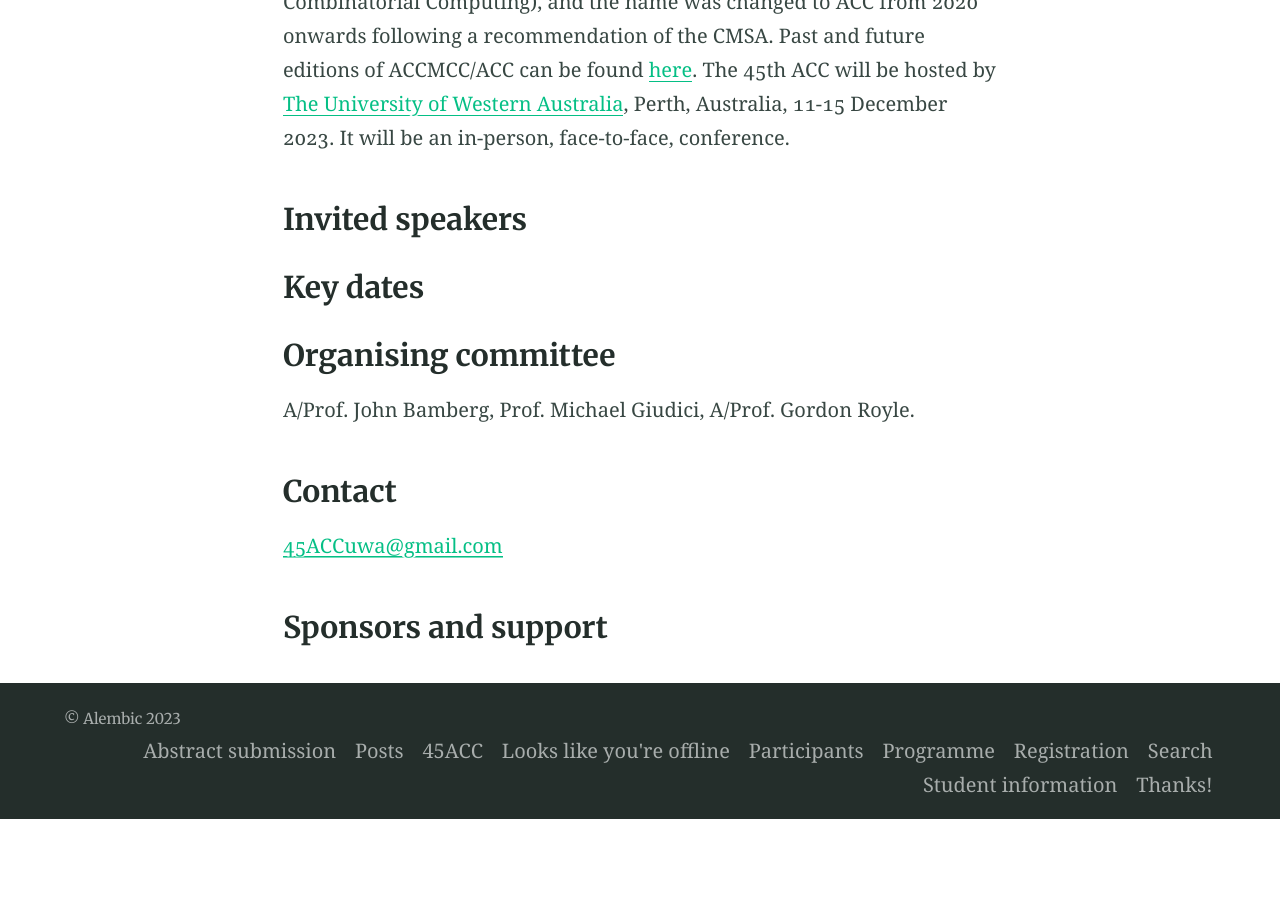
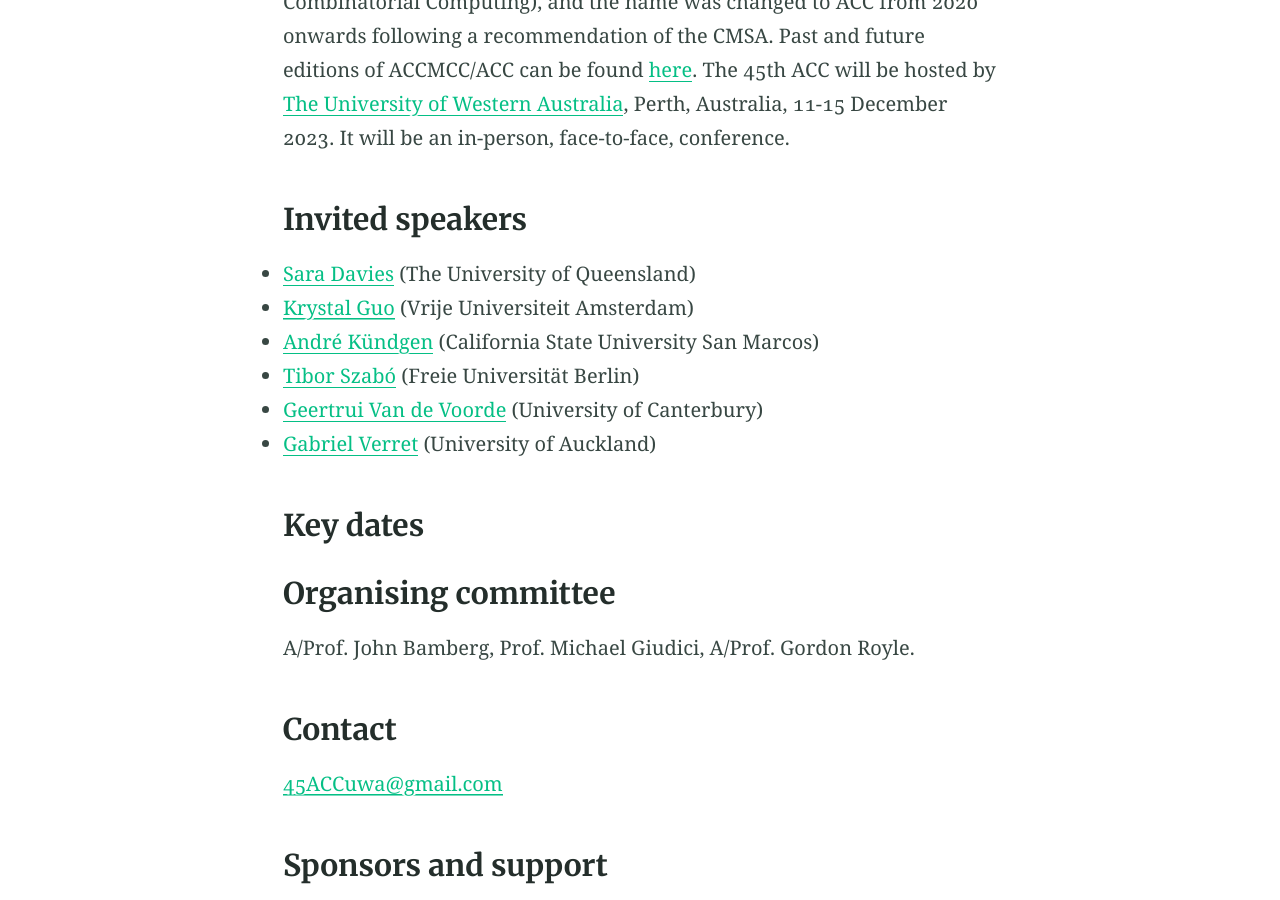
Before and after one commit to 45ACC/45ACC.github.io, a Jekyll site: the page built from index.md, in a window 1280 px wide and 900 px high, scrolled down 731 px. Built offline with Jekyll 4.4.1, drawn with Linux system fonts in a browser that asks for light colours; before the commit the page ends 1550 px from its top, so only the background shows below that.

Commit message:
Update index.md
Added invited speakers

```diff
--- a/index.md
+++ b/index.md
@@ -15,7 +15,12 @@ The 45th ACC will be hosted by [The University of Western Australia](https://www
 
 ### Invited speakers
 
-
+- [Sara Davies](https://smp.uq.edu.au/profile/270/sara-davies) (The University of Queensland)
+- [Krystal Guo](https://krystalguo.com/) (Vrije Universiteit Amsterdam)
+- [André Kündgen](https://public.csusm.edu/akundgen/) (California State University San Marcos)
+- [Tibor Szabó](https://page.mi.fu-berlin.de/szabo/) (Freie Universität Berlin)
+- [Geertrui Van de Voorde](https://www.math.canterbury.ac.nz/~g.voorde/) (University of Canterbury)
+- [Gabriel Verret](https://profiles.auckland.ac.nz/g-verret) (University of Auckland)
 
 ### Key dates
 
```
